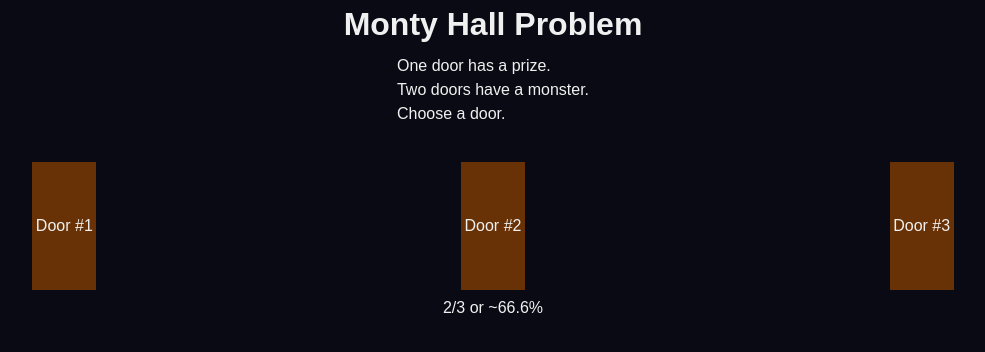
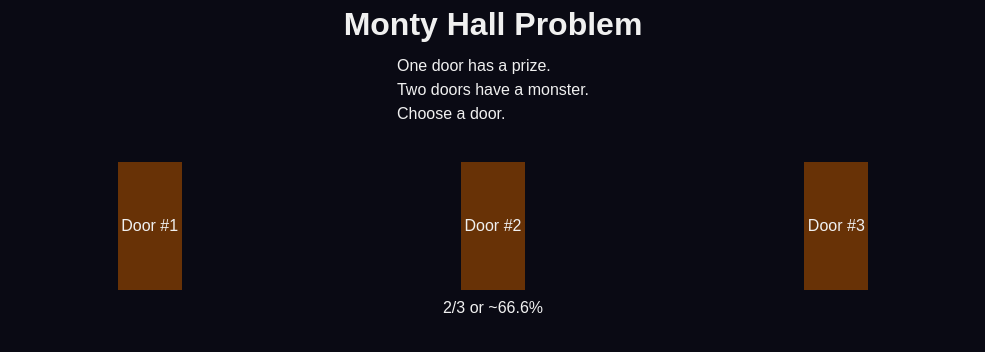
Before and after one commit to jrbarnhart/monty-hall, a React (Vite) app: page / in a window 1280 px wide. Shown: the top 352 px of the page, without its empty margins (147-1132 px from the left). Built offline with nearby package versions, Linux system fonts and the light colour scheme.

Commit message:
Add rules for other choice classes and center content

```diff
--- a/src/App.css
+++ b/src/App.css
@@ -16,6 +16,9 @@ a:hover {
   justify-items: center;
   grid-template-columns: 1fr 1fr 1fr;
   gap: 6px;
+  max-width: 1024px;
+  min-width: 350px;
+  margin: 0 auto;
 }
 
 .log {
@@ -49,9 +52,26 @@ a:hover {
   align-items: center;
   cursor: pointer;
   grid-row-start: 4;
+  user-select: none;
 }
 
 .other-chance {
   grid-column: span 3 / span 3;
   grid-row: 5/5;
 }
+
+.other-0 {
+  opacity: 0%;
+}
+
+.other-1 {
+  grid-column: 1/2;
+}
+
+.other-2 {
+  grid-column: 2/2;
+}
+
+.other-3 {
+  grid-column: 2/3;
+}
--- a/src/index.css
+++ b/src/index.css
@@ -21,7 +21,6 @@ body {
   background-color: rgb(10, 10, 20);
   color: rgb(240, 240, 240);
   height: 100vh;
-  width: 100vw;
   line-height: 1.5;
   -webkit-font-smoothing: antialiased;
   font-family: Arial, Helvetica, sans-serif;
```
